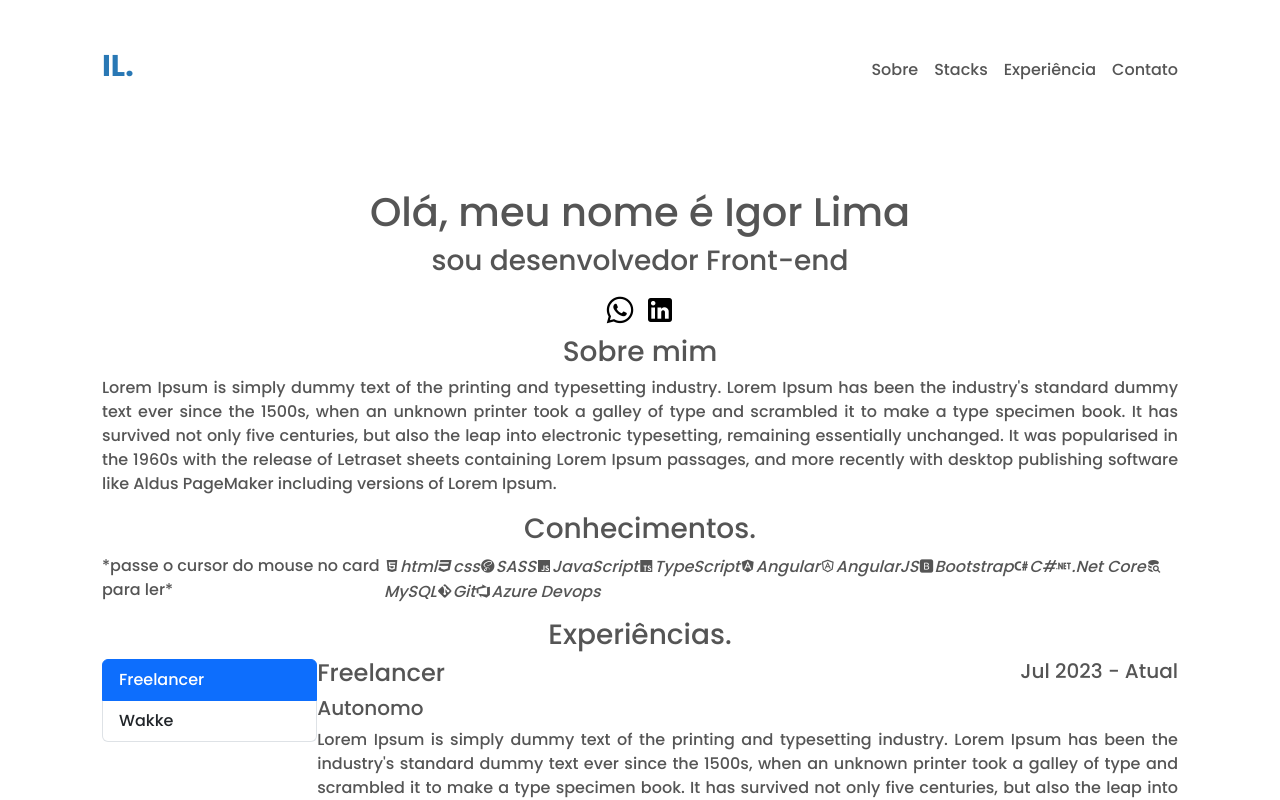
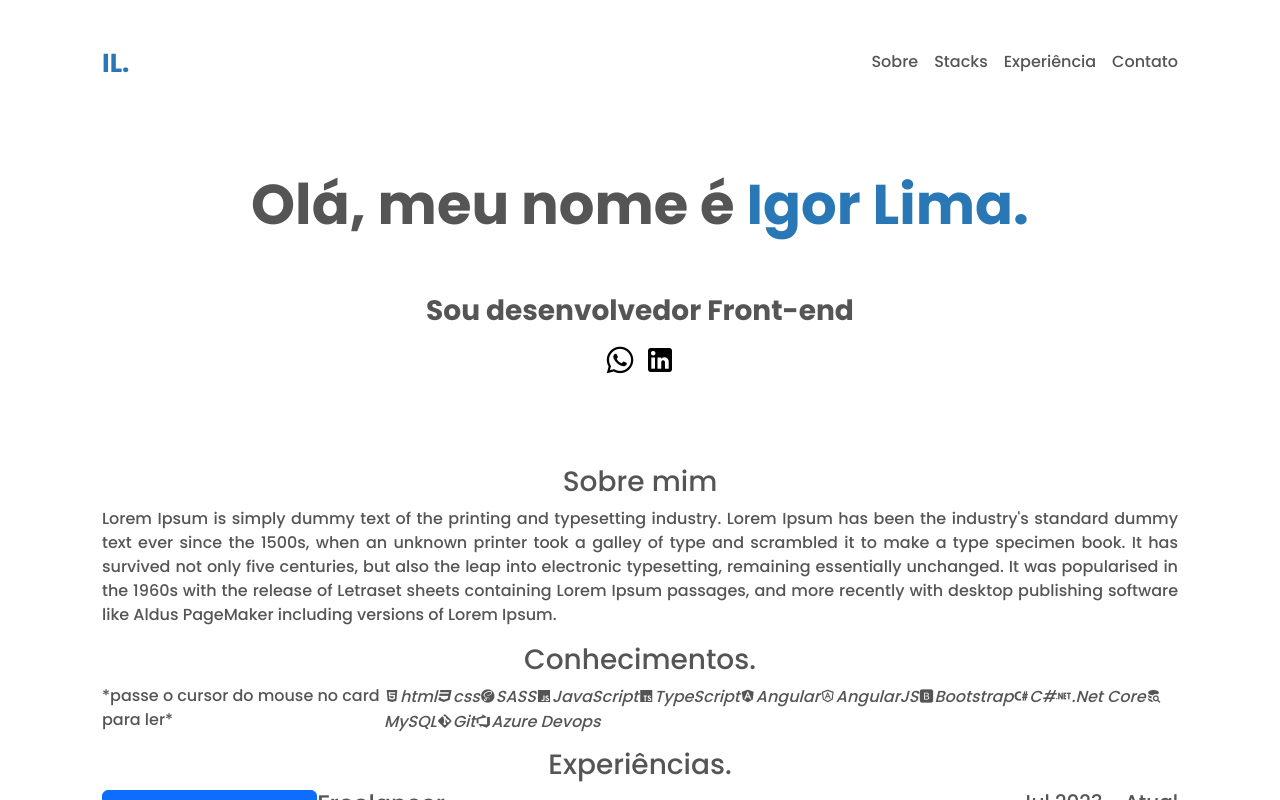
Before and after one commit to eaiigor/portifolio-igor-lima, an Angular app: page / in a window 1280 px wide. Shown: the top 800 px of the page. Built offline with nearby package versions, Linux system fonts and the light colour scheme.

Commit message:
hover list

```diff
--- a/src/app/components/header/header.component.html
+++ b/src/app/components/header/header.component.html
@@ -2,18 +2,18 @@
     <div>
         <h4 class="header__logo">IL.</h4>
     </div>
-    <div class="d-flex gap-3">
-        <div>
-            Sobre
-        </div>
-        <div>
-            Stacks
-        </div>
-        <div>
-            Experiência
-        </div>
-        <div>
-            Contato
-        </div>
-    </div>
+    <ul class="d-flex gap-3">
+        <li>
+            <a>Sobre</a>
+        </li>
+        <li>
+            <a>Stacks</a>
+        </li>
+        <li>
+            <a>Experiência</a>
+        </li>
+        <li>
+            <a>Contato</a>
+        </li>
+    </ul>
 </div>
--- a/src/app/components/header/header.component.scss
+++ b/src/app/components/header/header.component.scss
@@ -1,5 +1,59 @@
 .header__logo {
     font-weight: 700;
     color: #2978b5;
-    font-size: 30px;
+    font-size: 26px;
+    position: relative;
+    padding-bottom: 4px;
 }
+
+.header__logo:after {
+    background: none repeat scroll 0 0 transparent;
+    bottom: 0;
+    content: "";
+    display: block;
+    height: 4px;
+    left: 50%;
+    position: absolute;
+    background: #2978b5;
+    transition: width 0.3s ease 0s, left 0.3s ease 0s;
+    width: 0;
+}
+
+.header__logo:hover:after {
+    width: 100%;
+    left: 0;
+}
+
+ul {
+    list-style: none;
+}
+
+li:hover {
+    color: #2978b5;
+    cursor: pointer;
+}
+
+a {
+    text-decoration: none;
+    position: relative;
+    color: #2978b5;
+    padding-bottom: 4px;
+}
+
+a:after {
+    background: none repeat scroll 0 0 transparent;
+    bottom: 0;
+    content: "";
+    display: block;
+    height: 2px;
+    left: 50%;
+    position: absolute;
+    background: #2978b5;
+    transition: width 0.3s ease 0s, left 0.3s ease 0s;
+    width: 0;
+}
+
+a:hover:after {
+    width: 100%;
+    left: 0;
+}
--- a/src/app/components/hello/hello.component.html
+++ b/src/app/components/hello/hello.component.html
@@ -1,6 +1,6 @@
-<div class="d-flex flex-column justify-content-between align-items-center hello__mt-6">
-    <h1>Olá, meu nome é Igor Lima</h1>
-    <h3>sou desenvolvedor Front-end</h3>
+<div class="d-flex flex-column justify-content-between align-items-center hello__py-3">
+    <h1 class="hello__h1">Olá, meu nome é <span class="hello__name">Igor Lima.</span></h1>
+    <h3 class="mt-5 hello__h3">Sou desenvolvedor Front-end</h3>
     <div class="d-flex gap-2">
         <a class="mdi mdi-whatsapp fs-32" href="https://wa.me/+5535984325075" target="_blank"></a>
         <a class="mdi mdi-linkedin fs-32" href="https://www.linkedin.com/in/igor-rocha-lima/" target="_blank"></a>
--- a/src/app/components/hello/hello.component.scss
+++ b/src/app/components/hello/hello.component.scss
@@ -3,6 +3,19 @@
     color: black;
 }
 
-.hello__mt-6 {
-    margin-top: 6rem;
+.hello__h1 {
+    font-weight: 600;
+    font-size: 56px;
 }
+
+.hello__name {
+    color: #2978b5;
+}
+
+.hello__h3 {
+    font-weight: 600;
+}
+
+.hello__py-3 {
+    padding: 5rem 0 5rem 0;
+}
```
